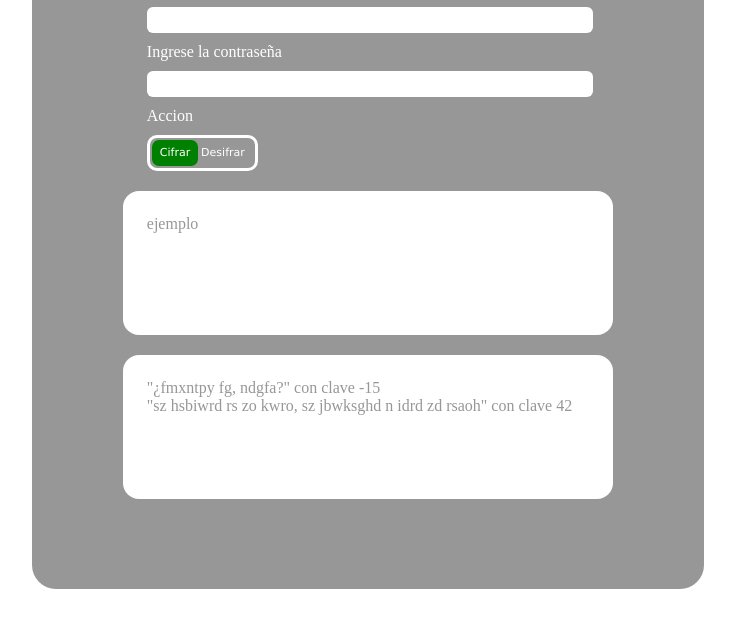
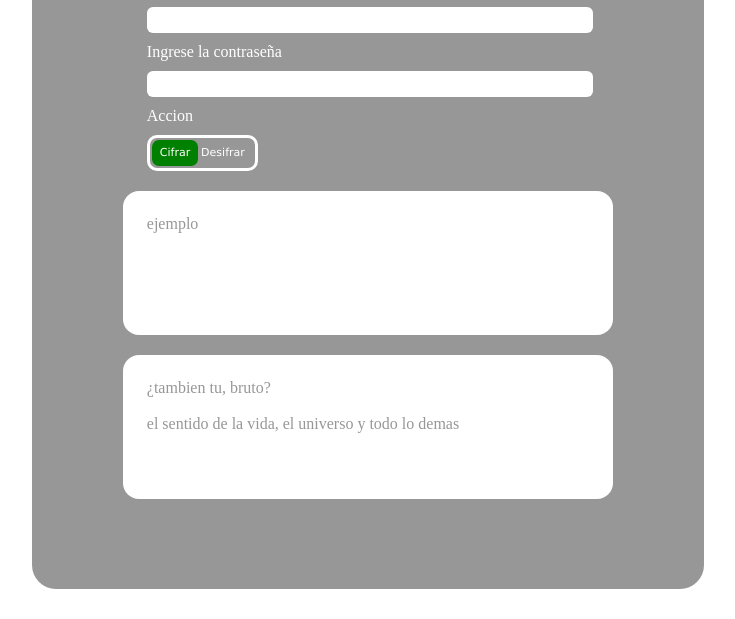
Before and after one commit to TIC-Ort-Proyects/Software, a plain HTML site: page Cifrado César/index.html in a window 1280 px wide. Both pictures are taken after a click on the button "Desifrar Mensajes Predeterminados". Shown: the part 181-800 px from the top of the page, without its empty margins (272-1007 px from the left). Drawn offline with Linux system fonts and the light colour scheme.

Commit message:
Update All
Actualise todos los tps

```diff
--- a/Cifrado César/index.html
+++ b/Cifrado César/index.html
@@ -26,11 +26,9 @@
         <div class="traductor">ejemplo</div>
         <div class="predet">
             <button id="btn" class="btn" onclick="desifrarPret()">Desifrar Mensajes Predeterminados</button>
-            <div class="msj">
-                "¿fmxntpy fg, ndgfa?" con clave -15
-                <br>
-                "sz hsbiwrd rs zo kwro, sz jbwksghd n idrd zd rsaoh" con clave 42
-            </div>
+            <div class="msj1">¿fmxntpy fg, ndgfa?</div>
+            <br>
+            <div class="msj2">sz hsbiwrd rs zo kwro, sz jbwksghd n idrd zd rsaoh</div>
         </div>
     </div>
     <script src="script.js"></script>
--- a/Cifrado César/script.js
+++ b/Cifrado César/script.js
@@ -22,7 +22,6 @@ document.getElementById("form").addEventListener("change", function(event) {
     console.log("Clave: ", clave);
     console.log("Resultado: ", resultado);
     resultadoHTML.textContent = resultado;
-
 });
 
 function cifrarCesar(palabra, clave, alfabeto){
@@ -60,5 +59,11 @@ function descifrarCesar(palabra, clave, alfabeto){
 }
 
 function desifrarPret(){
-    document.getElementById("btn").style.display = "none"
+    document.getElementById("btn").style.display = "none";
+    let msj1 = document.querySelector(".msj1");
+    let msj2 = document.querySelector(".msj2");
+    let msj1limpio = descifrarCesar(msj1.textContent, 15, 'abcdefghijklmnñopqrstuvwxyz');
+    let msj2limpio = descifrarCesar(msj2.textContent, -15, 'abcdefghijklmnñopqrstuvwxyz');
+    msj1.innerHTML = msj1limpio;
+    msj2.innerHTML = msj2limpio;
 }
```
